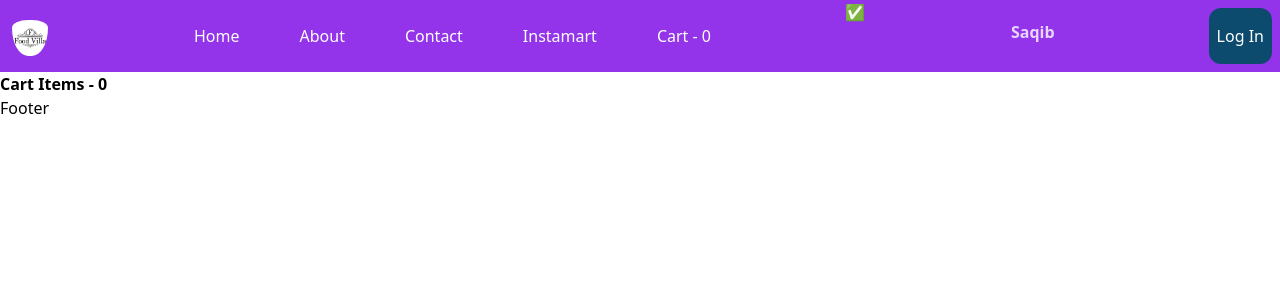
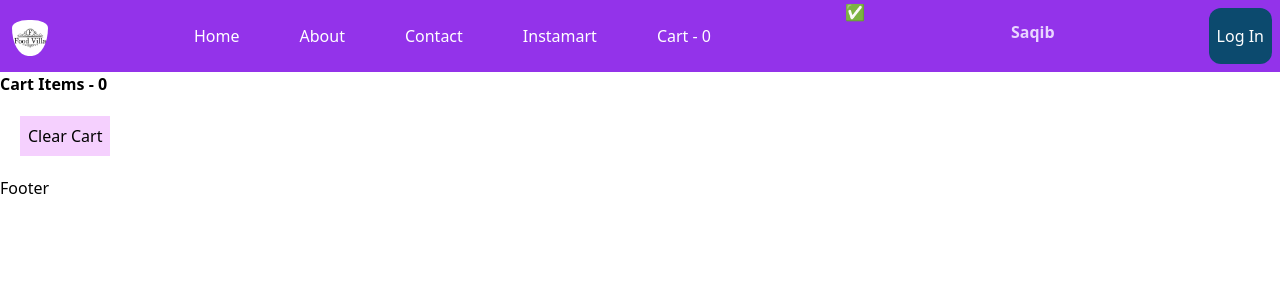
Before and after one commit to iamsaqib24/Namaste-React-Course, a React (Vite) app: page /cart in a window 1280 px wide. Shown: the top 300 px of the page. Built offline with nearby package versions, Linux system fonts and the light colour scheme.

Commit message:
added-clear-cart-feature

```diff
--- a/src/components/Cart.js
+++ b/src/components/Cart.js
@@ -1,14 +1,22 @@
 import React from 'react'
-import { useSelector } from 'react-redux'
+import { useDispatch, useSelector } from 'react-redux'
+import { clearCart } from '../utils/cartSlice'
 import FoodItem from './FoodItem'
 
 const Cart = () => {
 
     const cartItems = useSelector(store => store.cart.items)
 
+    const dispatch = useDispatch()
+
+    const handleClearCart = () => {
+        dispatch(clearCart())
+    }
+
   return (
     <div>
         <h1 className="font-bold">Cart Items - {cartItems.length}</h1>
+        <button className="p-2 m-5 bg-fuchsia-200" onClick={() => handleClearCart()}>Clear Cart</button>
         <div className="flex flex-wrap">
             {cartItems.map(item => <FoodItem key={item.id} {...item} />)}
         </div>
```
